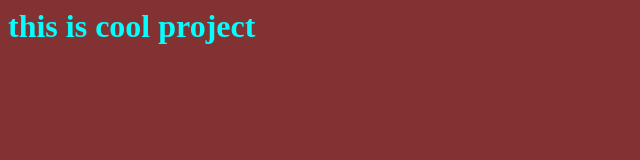
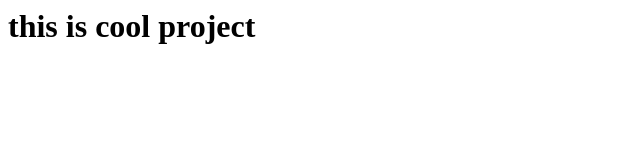
Before and after one commit to LobasHS/semp, a website: page src/template/index.pug in a window 1280 px wide. Shown: the whole page, without its empty margins (0-640 px from the left). Drawn offline with nearby package versions, Linux system fonts and the light colour scheme; files that its build step writes are made by us from their sources.

Commit message:
clean color

```diff
--- a/src/styles/main.scss
+++ b/src/styles/main.scss
@@ -1,3 +1,3 @@
 body{
-  background: #823232;
-  color: aqua;}
+  background: #fff;
+}
```
